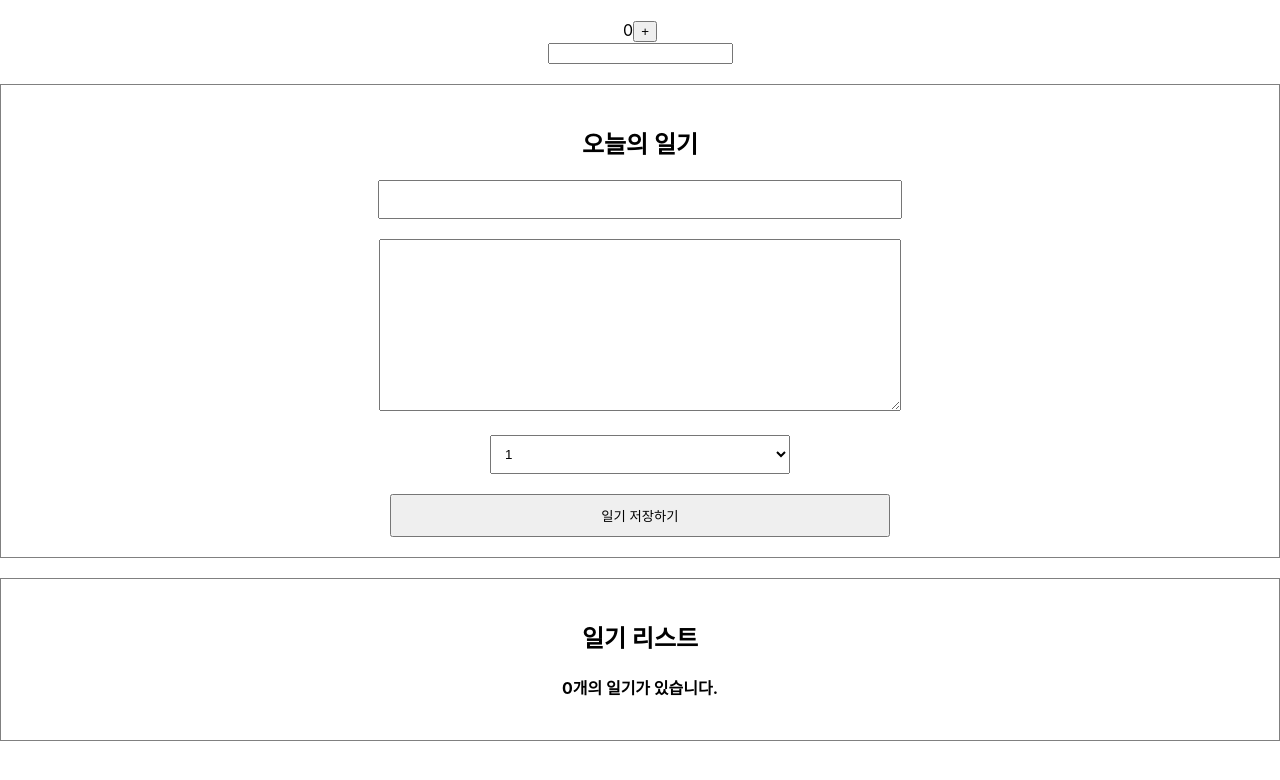
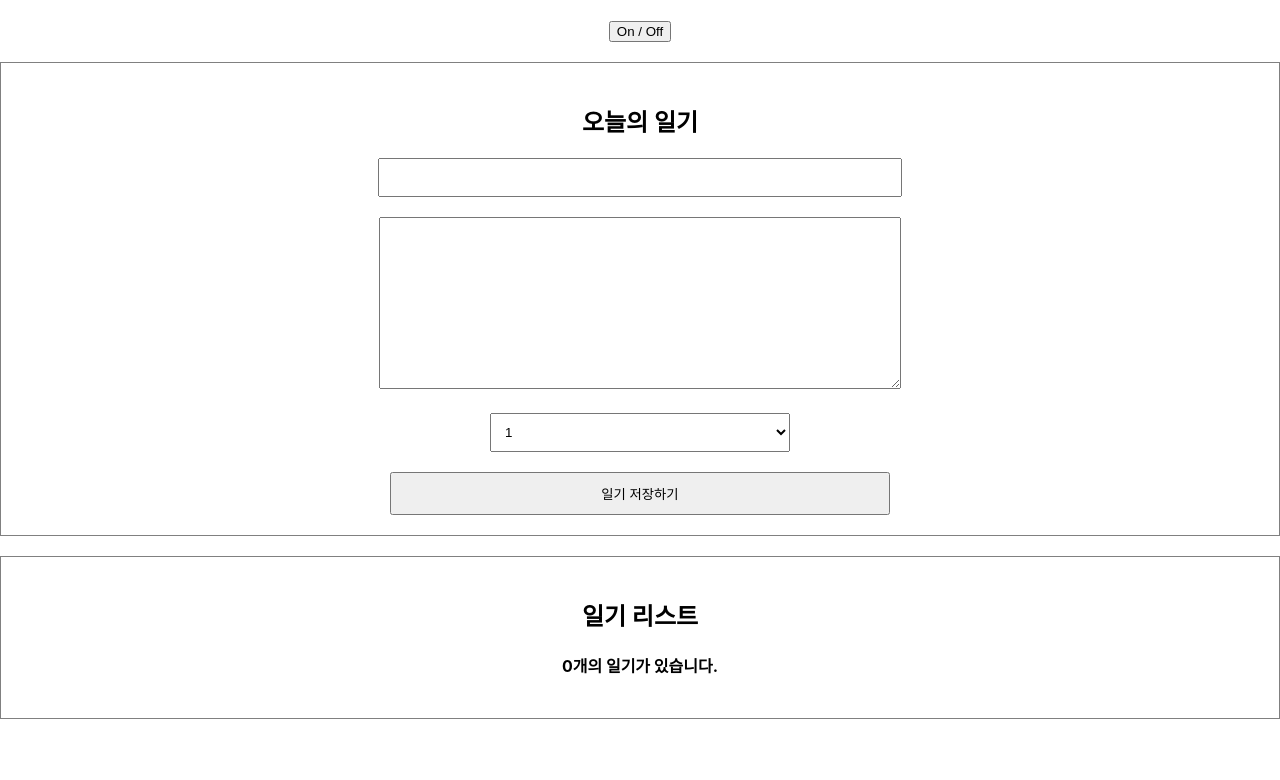
Before and after one commit to Na-David/simpleDiary, a React (Create React App) app: page / in a window 1280 px wide. Shown: the top 780 px of the page. Built offline with nearby package versions, Linux system fonts and the light colour scheme.

Commit message:
lifecycle component

```diff
--- a/src/Lifycycle.js
+++ b/src/Lifycycle.js
@@ -2,17 +2,40 @@
 
 const Lifecycle = () => {
 
-    const [count, setCount] = useState(0);
-    const [text, setText] = useState("");
+    const [isVisible, setIsVisible] = useState(false);
+    const toggle = () => {setIsVisible(!isVisible)};
+    const UnmountTest = () => {
+
+        useEffect(()=> {
+            console.log("Mount");
+            return () => {
+                console.log("unmount!")
+            }
+        }, []);
+        return <div>Unmount Testing Component</div>;
+    }
+
+    // const [count, setCount] = useState(0);
+    // const [text, setText] = useState("");
+
+    // useEffect(()=>{
+    //     console.log("Mount!")
+    //     if (count > 5) {
+    //         alert("Count cannot exceed to 5. Count will return to 1.")
+    //         setCount(1)
+    //     }
+    // },[count])
 
     return <div style ={ {padding : 20}}>
-        <div>
+        <button onClick={toggle}>On / Off</button>
+        {isVisible && <UnmountTest/>}
+        {/* <div>
             {count}
             <button onClick={() => {setCount(count+1)}}> + </button>
         </div>
         <div>
             <input value={text} onChange = {(e) => {setText(e.target.value)}}></input>
-        </div>
+        </div> */}
     </div>
 };
 
```
